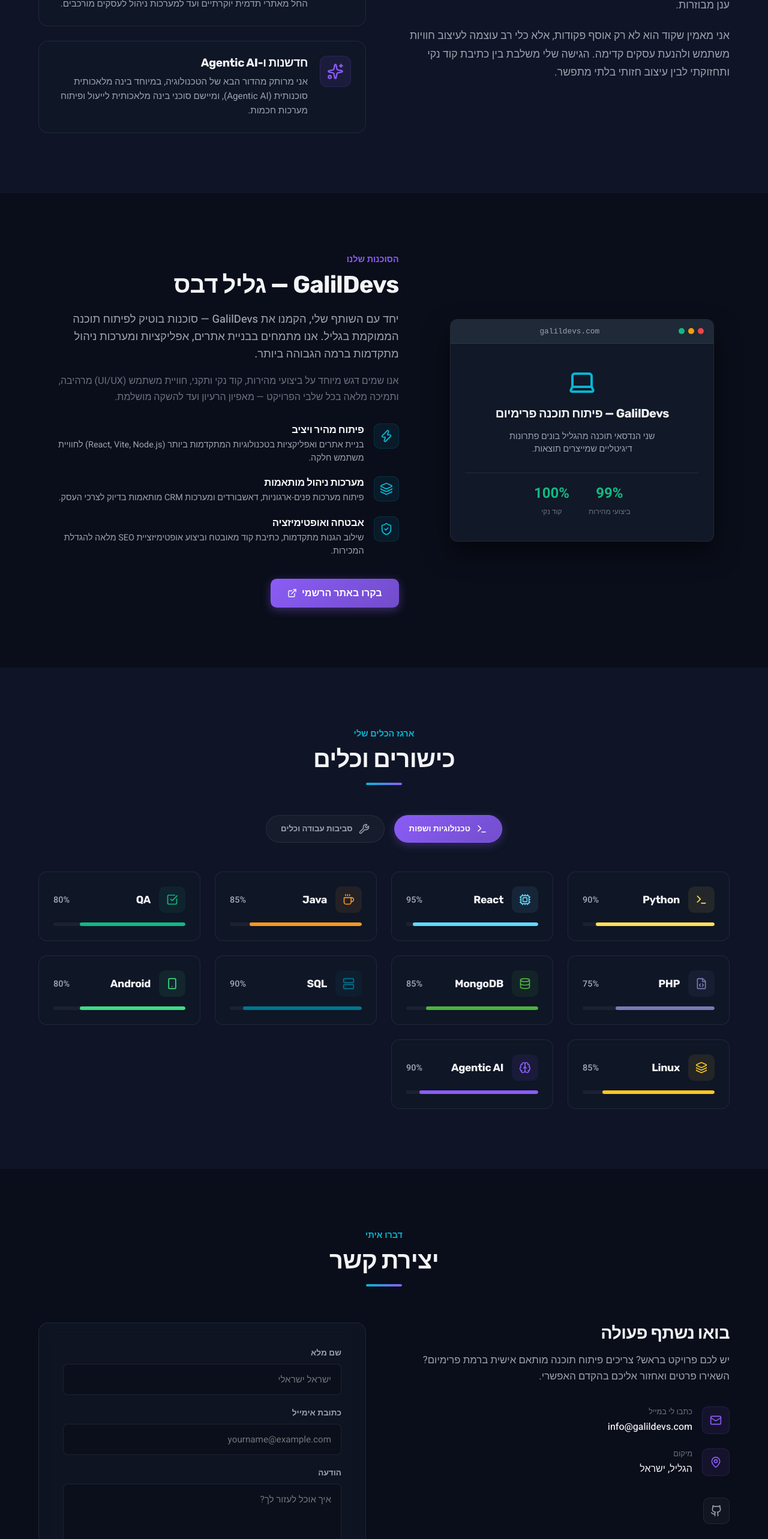
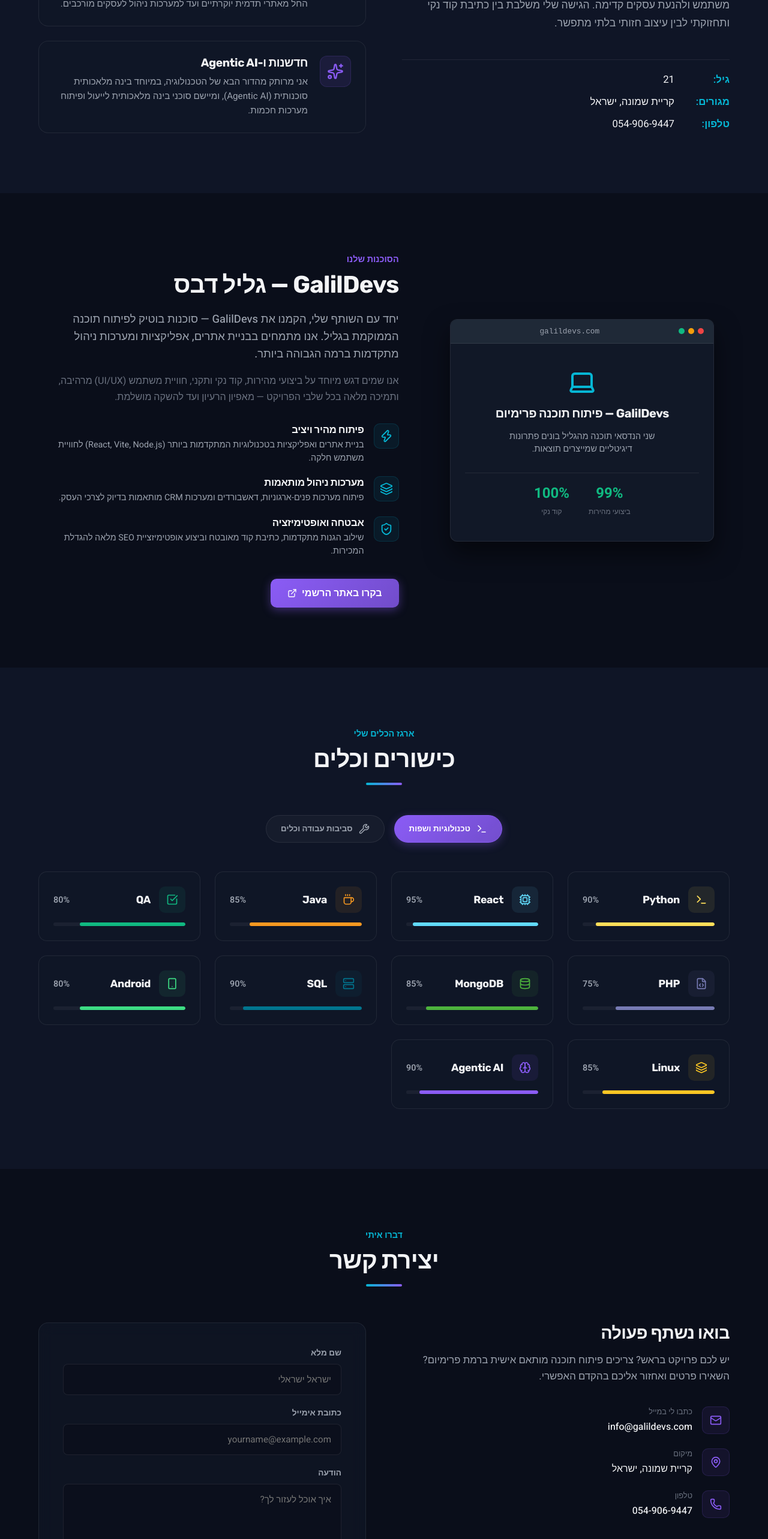
Before and after one commit to DanielMalul/DanielProtfolio, a React (Vite) app: page / in a window 1280 px wide. Shown: the part 1320-3886 px from the top of the page at 60% size. Built offline with nearby package versions, Linux system fonts and the light colour scheme.

Commit message:
Add GitHub helper scripts

```diff
--- a/src/components/About.jsx
+++ b/src/components/About.jsx
@@ -45,6 +45,21 @@
               אני מאמין שקוד הוא לא רק אוסף פקודות, אלא כלי רב עוצמה לעיצוב חוויות משתמש ולהנעת עסקים קדימה.
               הגישה שלי משלבת בין כתיבת קוד נקי ותחזוקתי לבין עיצוב חזותי בלתי מתפשר.
             </p>
+
+            <div className={styles.personalInfo}>
+              <div className={styles.infoItem}>
+                <span className={styles.infoLabel}>גיל:</span>
+                <span className={styles.infoValue}>21</span>
+              </div>
+              <div className={styles.infoItem}>
+                <span className={styles.infoLabel}>מגורים:</span>
+                <span className={styles.infoValue}>קריית שמונה, ישראל</span>
+              </div>
+              <div className={styles.infoItem}>
+                <span className={styles.infoLabel}>טלפון:</span>
+                <a href="tel:0549069447" className={styles.infoValue}>054-906-9447</a>
+              </div>
+            </div>
           </div>
 
           {/* Left: Highlights Cards */}
--- a/src/components/About.module.css
+++ b/src/components/About.module.css
@@ -115,6 +115,37 @@
   color: var(--text-secondary);
 }
 
+.personalInfo {
+  display: flex;
+  flex-direction: column;
+  gap: 12px;
+  margin-top: 24px;
+  padding-top: 20px;
+  border-top: 1px solid var(--border-color);
+  width: 100%;
+}
+
+.infoItem {
+  display: flex;
+  gap: 12px;
+  font-size: 1.05rem;
+}
+
+.infoLabel {
+  color: var(--accent-secondary);
+  font-weight: 600;
+  min-width: 80px;
+}
+
+.infoValue {
+  color: var(--text-primary);
+  transition: color var(--transition-fast);
+}
+
+a.infoValue:hover {
+  color: var(--accent-primary);
+}
+
 /* Responsiveness */
 @media (max-width: 992px) {
   .contentGrid {
--- a/src/components/Contact.jsx
+++ b/src/components/Contact.jsx
@@ -1,6 +1,6 @@
 import React, { useState } from 'react';
 import styles from './Contact.module.css';
-import { Mail, MapPin, Send, Check } from 'lucide-react';
+import { Mail, MapPin, Send, Check, Phone } from 'lucide-react';
 
 const GithubIcon = (props) => (
   <svg
@@ -71,7 +71,17 @@
                 </div>
                 <div className={styles.detailText}>
                   <span className={styles.detailLabel}>מיקום</span>
-                  <span className={styles.detailValue}>הגליל, ישראל</span>
+                  <span className={styles.detailValue}>קריית שמונה, ישראל</span>
+                </div>
+              </div>
+
+              <div className={styles.detailItem}>
+                <div className={styles.detailIconWrapper}>
+                  <Phone size={20} />
+                </div>
+                <div className={styles.detailText}>
+                  <span className={styles.detailLabel}>טלפון</span>
+                  <a href="tel:0549069447" className={styles.detailValue}>054-906-9447</a>
                 </div>
               </div>
             </div>
```
Also changed, not shown: 2 other files (tests, documents, lock files or other folders).
